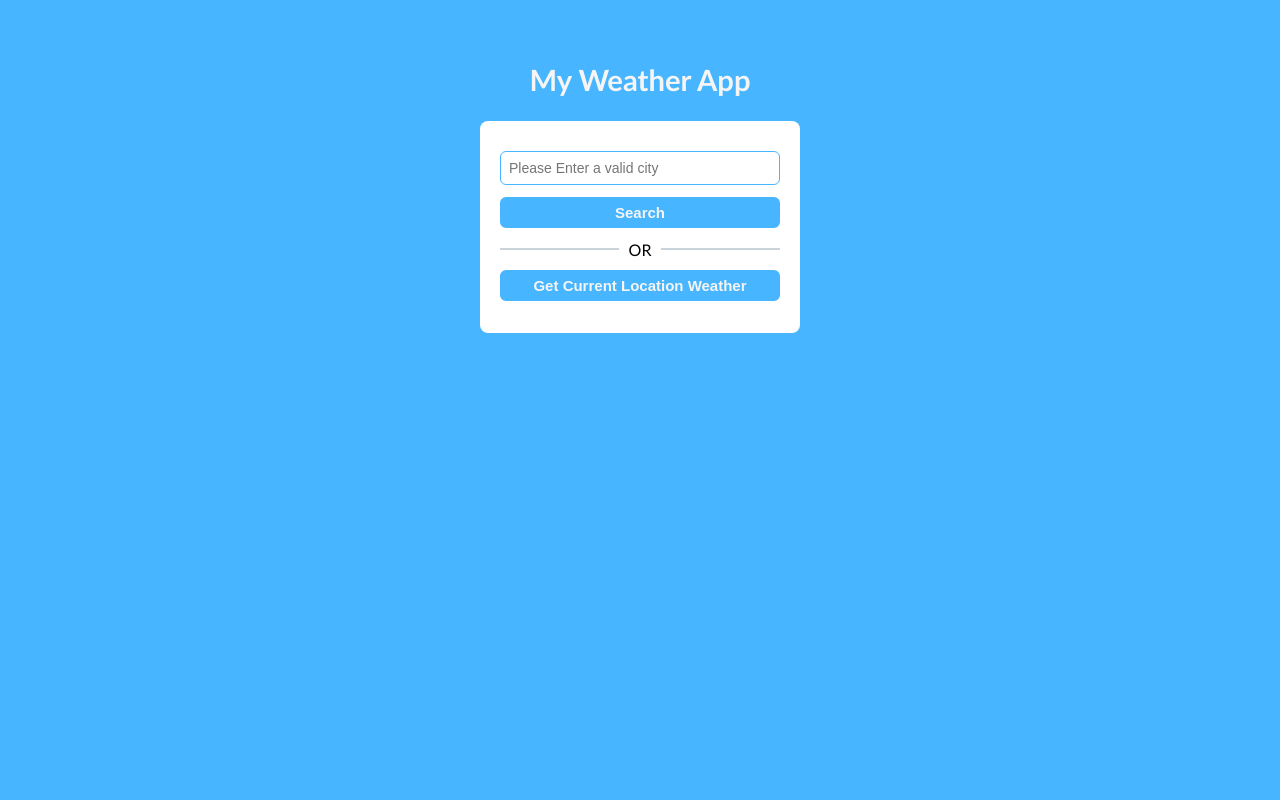
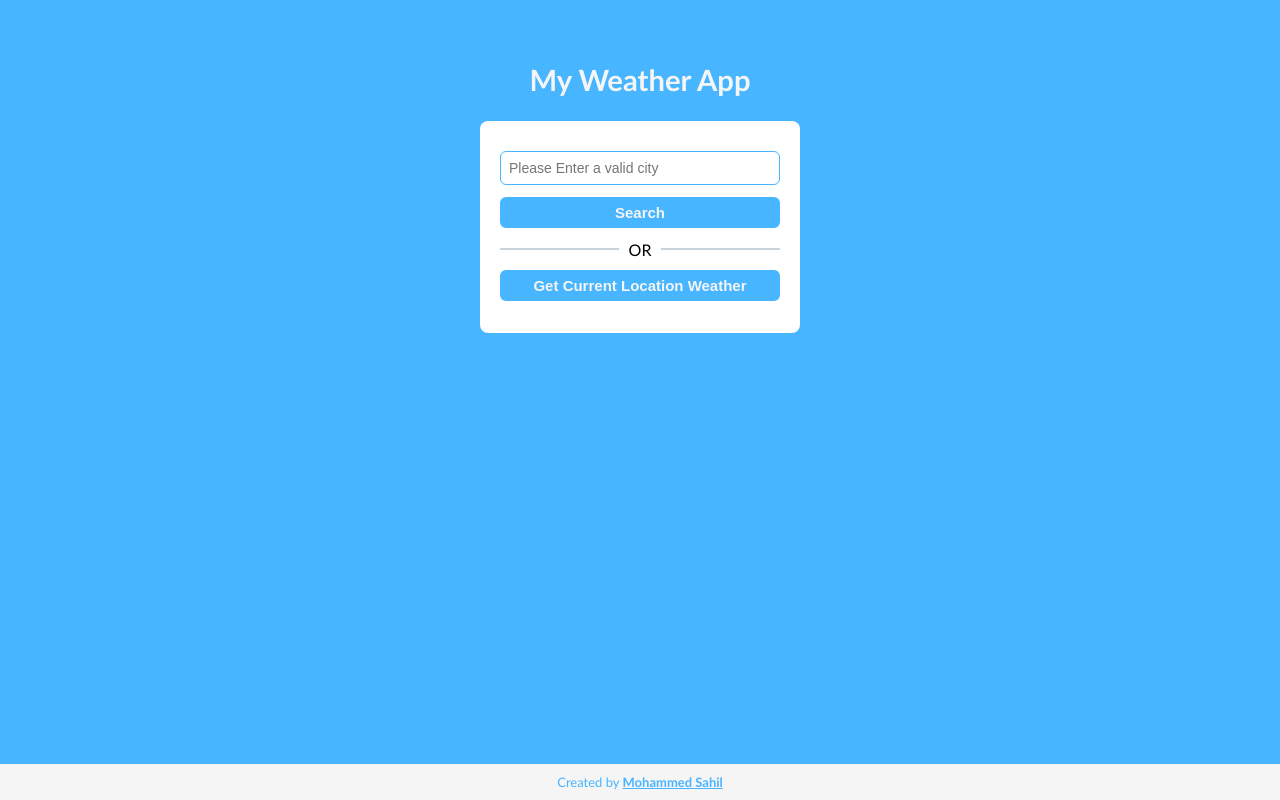
Before and after one commit to MSahil33/my-weather-app-new, a plain HTML site: page index.html in a window 1280 px wide. Drawn offline with nearby package versions, Linux system fonts and the light colour scheme.

Commit message:
First Version with update0

```diff
--- a/index.css
+++ b/index.css
@@ -114,7 +114,9 @@ body{
 .current-location-weather{
     padding: 12px;
     display: none;
+    margin-bottom:35px;
 }
+
 .weather-active{
     display: block;
 }
@@ -147,7 +149,7 @@ body{
     font-weight: bold;
 }
 .cur-location span{
-    color:#0c5460;
+    color:#0a3239;
 }
 .weather-img .cur-img{
     margin-top: 30px;
--- a/index.html
+++ b/index.html
@@ -43,7 +43,13 @@
                 </div>
             </div>
      </div>
-</div>
+    </div>
+    <footer
+    style="background-color: whitesmoke;color: #47B5FF;padding: 10px 0;
+    position: fixed;bottom: 0;width: 100%;text-align: center;text-decoration: none;font-size: 13px;
+    margin-top: 20px;">
+    Created by <a href="https://github.com/MSahil33" target="_blank" style="color: #47b5ff;"><strong>Mohammed Sahil</strong></a>
+</footer>
     <script src="index.js"></script>
 </body>
 
```
Also changed, not shown: 1 other file.
